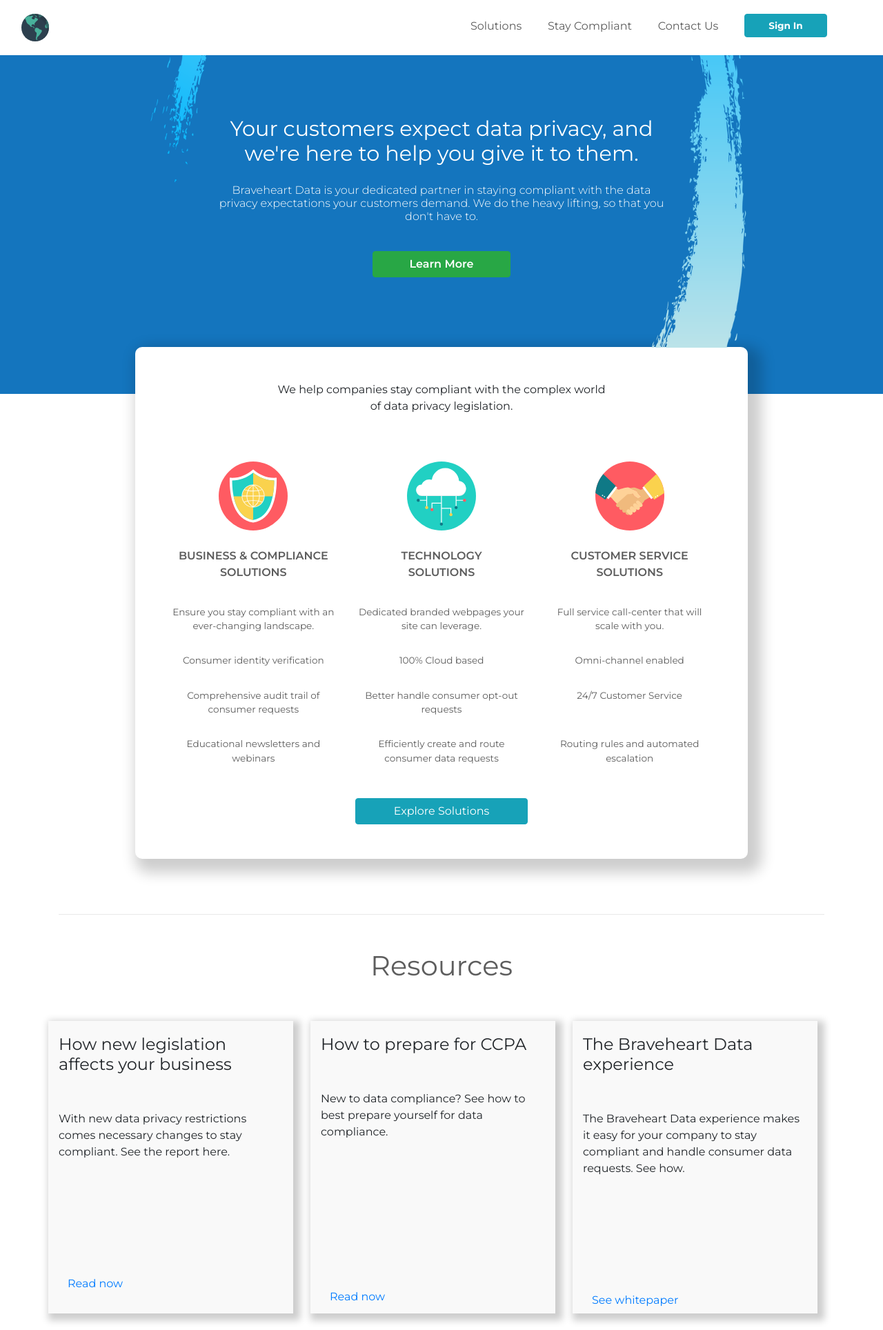
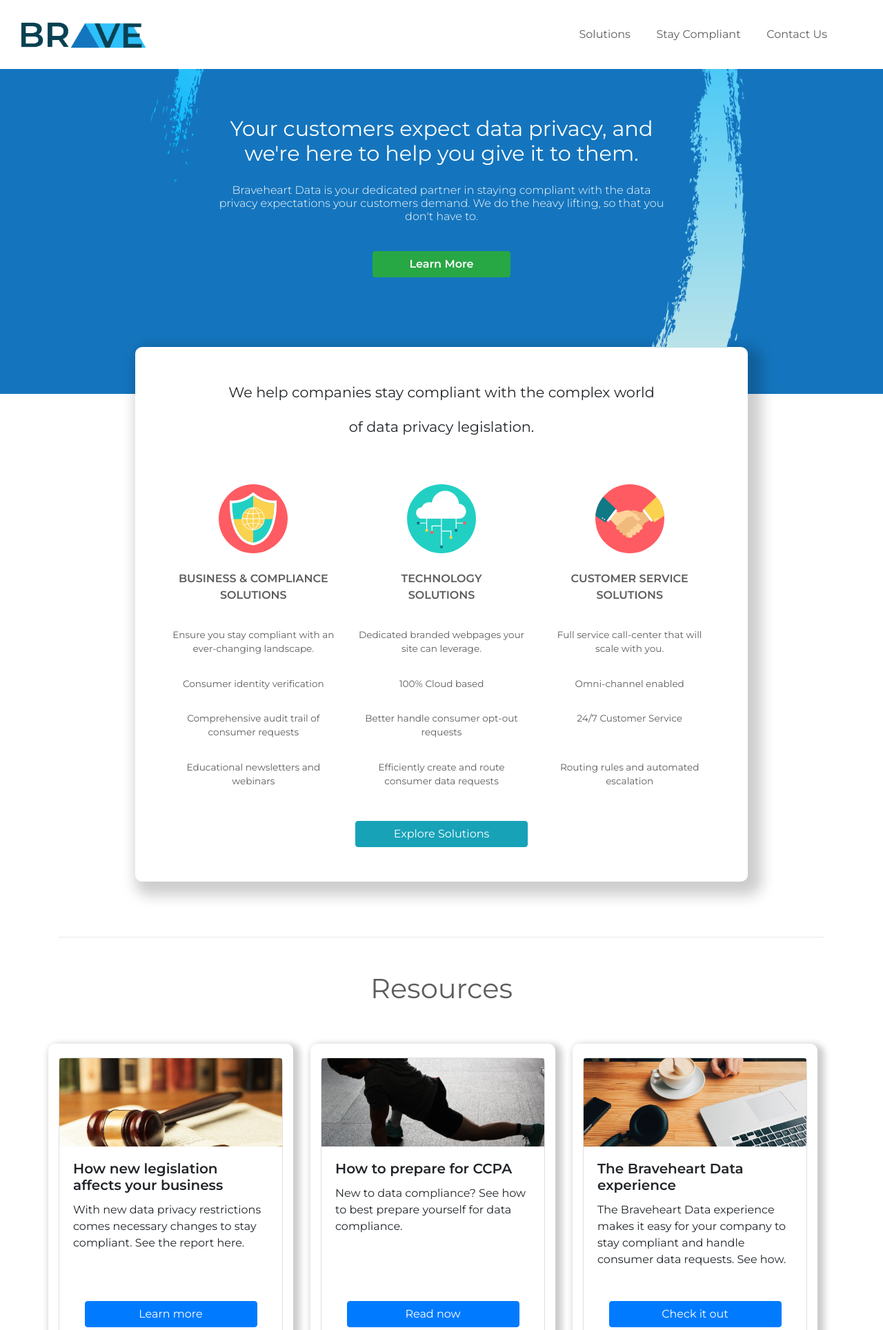
Before and after one commit to Aarongramlich/braveheartWebsite, a Django app: page / in a window 1280 px wide. Shown: the top 1928 px of the page at 69% size. Run offline with Django 3.2, Linux system fonts and the light colour scheme; some libraries are stand-ins or nearby versions.

Commit message:
added logo

```diff
--- a/website_app/static/website_app/website_app.css
+++ b/website_app/static/website_app/website_app.css
@@ -1,8 +1,29 @@
-body{
+html,body{
+	height: 100vh;
+	overflow: auto;
 	font-family: 'Montserrat', sans-serif;
-
 }
 
+/*body{
+	font-family: 'Montserrat', sans-serif;
+	height:100vh;
+
+}*/
+
+
+/*footer{
+	padding-bottom: 140px;
+}
+*/
+
+.page-footer{
+	background-color:#2d5d7b;
+}
+
+.footer-link{
+	padding: 70px 0;
+	color: white;
+}
 
 .nav-item{
 	margin:1.1em;
@@ -14,19 +35,10 @@ body{
 	font-family: 'Montserrat', sans-serif;
 }
 
-/*
-STYLING FOR INDEX.HTML
-
 #challengeStatement{
-	align:center;
-	color: #5D5D5D;
-	font-size: 1.3em;
+	font-size:1.3em;
 }
 
-/*.container .jumbotron #home_banner{
-	color:red;
-
-}*/
 #home_banner{
 
 	/*top: 50%;*/
@@ -95,14 +107,31 @@ STYLING FOR INDEX.HTML
 	font-weight: 400;
 }
 
+.card.index-resource-card{
+	height: 100%;
+	border-radius: 10px;
+}
+
+.card-img-top.index-resource-img{
+	width: 100%;
+	height:10vw;
+	object-fit: cover;
+}
+
 .col-sm.resourceTitle.mt-5{
-	background-color: #F9F9F9;
+	/*background-color: #F9F9F9;*/
+	border-radius: 10px;
 	margin-right: 25px;
 	padding-top: 20px;
+	padding-bottom: 20px;
 	text-align: left;
 	box-shadow: 5px 5px 10px 5px rgba(0,0,0,0.2);
 	font-weight: 400px;
 	width: 100px;
+}
+
+.btn.btn-primary.index-resource-button{
+	text-align: center;
 }
 
 .resourceBody{
@@ -114,7 +143,6 @@ STYLING FOR INDEX.HTML
 	color:white;
 	font-size: 1.5em;
 	padding-top: 100px;
-
 	margin-top:100px;
 	text-align:center;
 }
@@ -341,3 +369,12 @@ form{
 .hero-panel{
 	font-style: white 1.2em;
 }
+
+
+/*PROSPECT_DETAIL.HTML*/
+
+.jumbotron.resource-jumbo{
+	background-color: white;
+	border-radius:10px;
+	box-shadow: 10px 10px 20px 10px rgba(0,0,0,0.2);
+}
--- a/website_app/templates/website_app/base.html
+++ b/website_app/templates/website_app/base.html
@@ -30,10 +30,10 @@
 
 	<div style="background-color: #1475BE">
 	<div class='container-fullwidth'>
-	<nav class="navbar fixed-top navbar-light navbar-expand-lg" style="font-weight: 200;background-color: #ffffff;border-radius: 0px">
+	<nav class="navbar fixed-top navbar-light navbar-expand-lg" style="max-height: 100px ;font-weight: 200;background-color: #ffffff;border-radius: 0px">
 	  <div class="container-fluid">
 	    <div class="navbar-header">
-	      <a id="brand" class="navbar-brand mb-0 h1" style="color:#396598;" href="{% url 'website_app:index' %}"> <img src="{% static 'website_app/internet.svg' %}" width="40" height="40" alt=""></a>
+	      <a id="brand" class="navbar-brand mb-0 h1" style="color:#396598;" href="{% url 'website_app:index' %}"> <img src="{% static 'website_app/bh_logo_5.png' %}" width="180" height="auto" alt=""></a>
 	    </div>
 	    <ul class="nav navbar-nav" style="margin-right: 30px;">
 	      <!-- <li class="nav-item r-2"><a href=""><span style="color:#333333">Home</span></a></li> -->
@@ -48,10 +48,10 @@
 
 	      <li class="nav-item" style="font-size: 1em"><a href="{% url 'website_app:sales_create' %}"><span style="color:#5D5D5D"><b>Contact Us</b></span></a></li>
 
-	      <li class="nav-item r-2" style="margin-top:12px;">
+	      <!-- <li class="nav-item r-2" style="margin-top:12px;">
 	      		<button class="btn btn-info my-sm-0" type="button" style="font-size:.85em;width: 120px;"><b>Sign In</b>
 	      		</button>
-	      </li>
+	      </li>  -->
 	    </ul>
 	  </div>
 	</nav>
@@ -66,5 +66,23 @@
 	<!-- </div> -->
 
 </div>
+
+<footer class="page-footer">
+	<div class="container text-center">
+		<div class="row">
+			<div class="col-md-3 mx-auto">
+				<h6 class="footer-link"><a href="{% url 'website_app:products_detail' %}" class="footer-link">Solutions</a></h6>
+			</div>
+			<div class="col-md-3 mx-auto">
+				<h6 class="footer-link"><a href="{% url 'website_app:compliance_detail' %}" class="footer-link">Stay Compliant</a></h6>
+			</div>
+			<div class="col-md-3 mx-auto">
+				<h6 class="footer-link"><a href="{% url 'website_app:sales_create' %}" class="footer-link">Contact Us</a></h6>
+			</div>
+		</div>
+	</div>
+
+</footer>
+
 </body>
 </html>
--- a/website_app/templates/website_app/index.html
+++ b/website_app/templates/website_app/index.html
@@ -118,27 +118,51 @@
 <div class="container-fullwidth" style="margin-top: 80px;border-top: 1px #e8e8e8 solid;">
 	<h1 class="resources">Resources</h1>
 	<div class="row">
-			<div class="col-sm resourceTitle mt-5"><h4>How new legislation affects your business</h4>
-				<br><div class="resourceBody">With new data privacy restrictions comes necessary changes to stay compliant. See the report here.</div>
-				<br>
-				<br>
-				<div class="btn btn-link" style="text-align:left">Read now</div>
+			<div class="col-sm resourceTitle mt-5">
+
+				<div class="card index-resource-card">
+					<img src="{% static 'website_app/law_resources_image.png' %}" class="card-img-top index-resource-img" alt="How you're affected">
+					<div class="card-body d-flex flex-column">
+
+						<h5 class="card-title">How new legislation affects your business</h5>
+						<p class="card-text">With new data privacy restrictions comes necessary changes to stay compliant. See the report here.</p>
+						<div class="mt-auto" style="text-align: center;">
+							<a href="{% url 'website_app:compliance_detail' %}" class="btn btn-primary index-resource-button">Learn more</a>
+						</div>
+					</div>
+				</div>
+
+
 			</div>
 
-			<div class="col-sm resourceTitle mt-5"><h4>How to prepare for CCPA</h4>
-				<br><div class="resourceBody">New to data compliance? See how to best prepare yourself for data compliance. </div>
-				<br>
-				<br>
-				<br>
-				<br>
-				<div class="btn btn-link" style="text-align:left">Read now</div>
+			<div class="col-sm resourceTitle mt-5">
+
+				<div class="card index-resource-card">
+					<img src="{% static 'website_app/preperation_resource_image.png' %}" class="card-img-top index-resource-img" alt="Braveheart Experience">
+					<div class="card-body d-flex flex-column">
+
+						<h5 class="card-title">How to prepare for CCPA</h5>
+						<p class="card-text">New to data compliance? See how to best prepare yourself for data compliance. </p>
+						<div class="mt-auto" style="text-align: center;">
+							<a href="{% url 'website_app:compliance_detail' %}" class="btn btn-primary index-resource-button">Read now</a>
+						</div>
+					</div>
+				</div>
 			</div>
 
-			<div class="col-sm resourceTitle mt-5"><h4>The Braveheart Data experience</h4>
-				<br><div class="resourceBody">The Braveheart Data experience makes it easy for your company to stay compliant and handle consumer data requests. See how.</div>
-				<br>
-				<br>
-				<div class="btn btn-link" style="text-align:left">See whitepaper</div>
+			<div class="col-sm resourceTitle mt-5">
+
+				<div class="card index-resource-card">
+					<img src="{% static 'website_app/braveheart_experience.png' %}" class="card-img-top index-resource-img">
+					<div class="card-body d-flex flex-column">
+
+						<h5 class="card-title">The Braveheart Data experience</h5>
+						<p class="card-text">The Braveheart Data experience makes it easy for your company to stay compliant and handle consumer data requests. See how.</p>
+						<div class="mt-auto" style="text-align: center;">
+							<a href="{% url 'website_app:products_detail' %}" class="btn btn-primary index-resource-button">Check it out</a>
+						</div>
+					</div>
+				</div>
 			</div>
 
 			<!-- <div class="col-sm resourceTitle mt-5"><h4>Product Demos</h4>
@@ -159,28 +183,5 @@
 	<a href="{% url 'website_app:sales_create' %}"><button type="button" class="btn btn-success reachOutButton"> Reach out</button></a>
 	</div>
 </div>
-<div class="container footer">
-	<div class="row">
-		<div class="btn btn-link col-sm-3">About
-		</div>
 
-		<div class="btn btn-link col-sm-3">Products
-		</div>
-
-		<!-- <div class="col">Services
-		</div> -->
-
-		<div class="btn btn-link col-sm-3">Contact Us
-		</div>
-
-		<div class="btn btn-link col-sm-3">Vision
-		</div>
-
-		<!-- <div class="col mt-5">Careers
-		</div> -->
-
-		<!-- <div class="col mt-5">FAQ
-		</div> -->
-	</div>
-</div>
 {% endblock %}
--- a/website_app/templates/website_app/product_detail.html
+++ b/website_app/templates/website_app/product_detail.html
@@ -7,7 +7,7 @@
 <div class="container">
 	<div class="jumbotron" style="background-color:#2d5d7b;">
 		<div class="pt-5" id='solutions_banner'>
-			<h1 class='heroStatement' style="font-size: 1.9em;font-weight: 400;text-align: left">Set your company up for success.</h1>
+			<h1 class='heroStatement' style="font-size: 1.9em;font-weight: 400;text-align: left">Set up your company for success.</h1>
 			<h6 class='mt-4' style="font-weight: 300;text-align: left">Braveheart Data gives you everything you need to give your customers the data privacy experience they expect.</h6>
 			<div class="row">
 			<div class="col-sm">
```
Also changed, not shown: website_app/templates/website_app/prospect_detail.html (+15 -8 lines), db.sqlite3, website_app/static/website_app/BR_1.png (added), website_app/static/website_app/Group 2.png (added), website_app/static/website_app/Group 2@2x.png (added), website_app/static/website_app/bh_data_4.png (added), website_app/static/website_app/bh_logo3.svg (added), website_app/static/website_app/bh_logo_5.png (added), website_app/static/website_app/brave_logo2.svg (added), website_app/static/website_app/braveheart-data-logo.svg (added), website_app/static/website_app/braveheart_experience.png (added), website_app/static/website_app/law_resources_image.png (added), website_app/static/website_app/preperation_resource_image.png (added).
